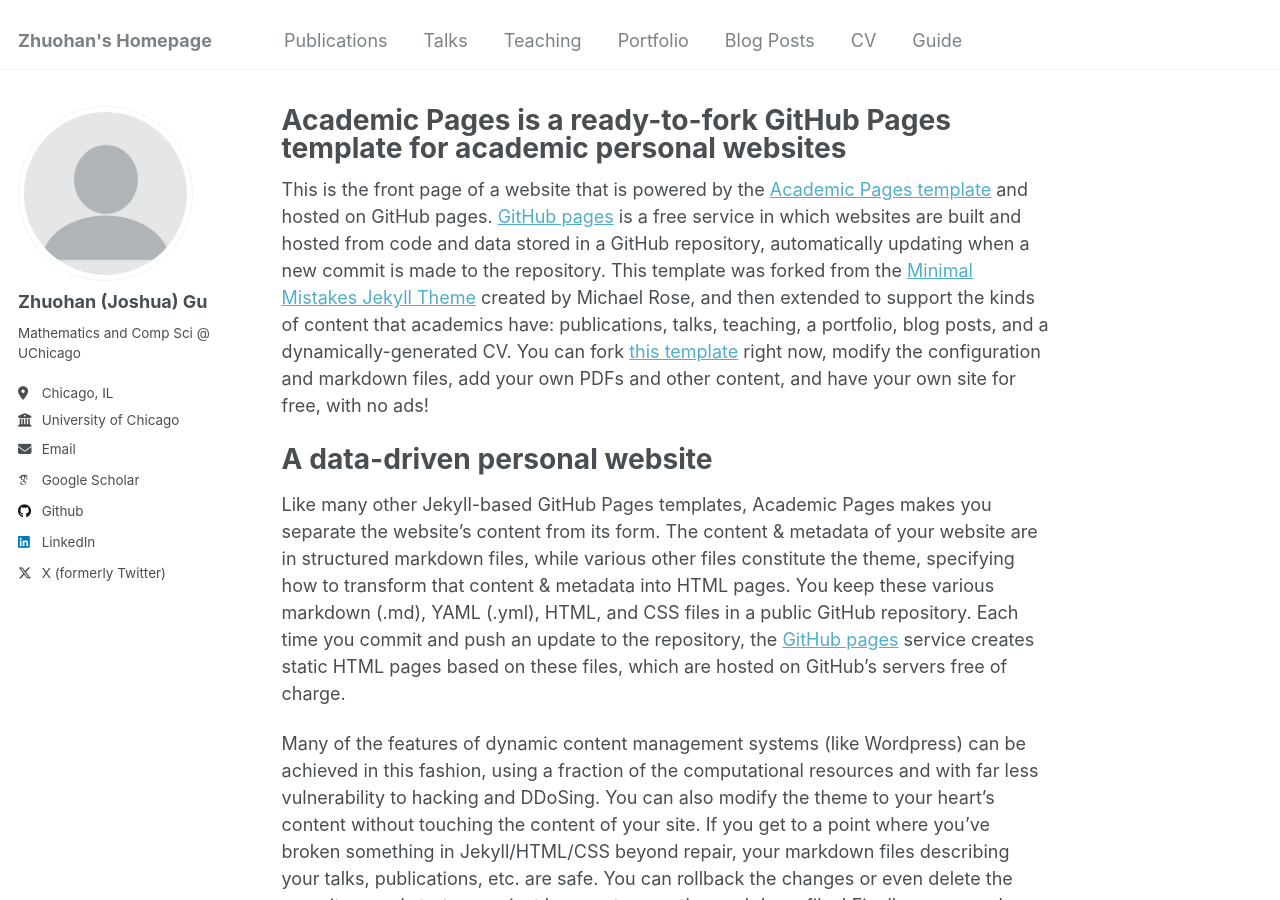
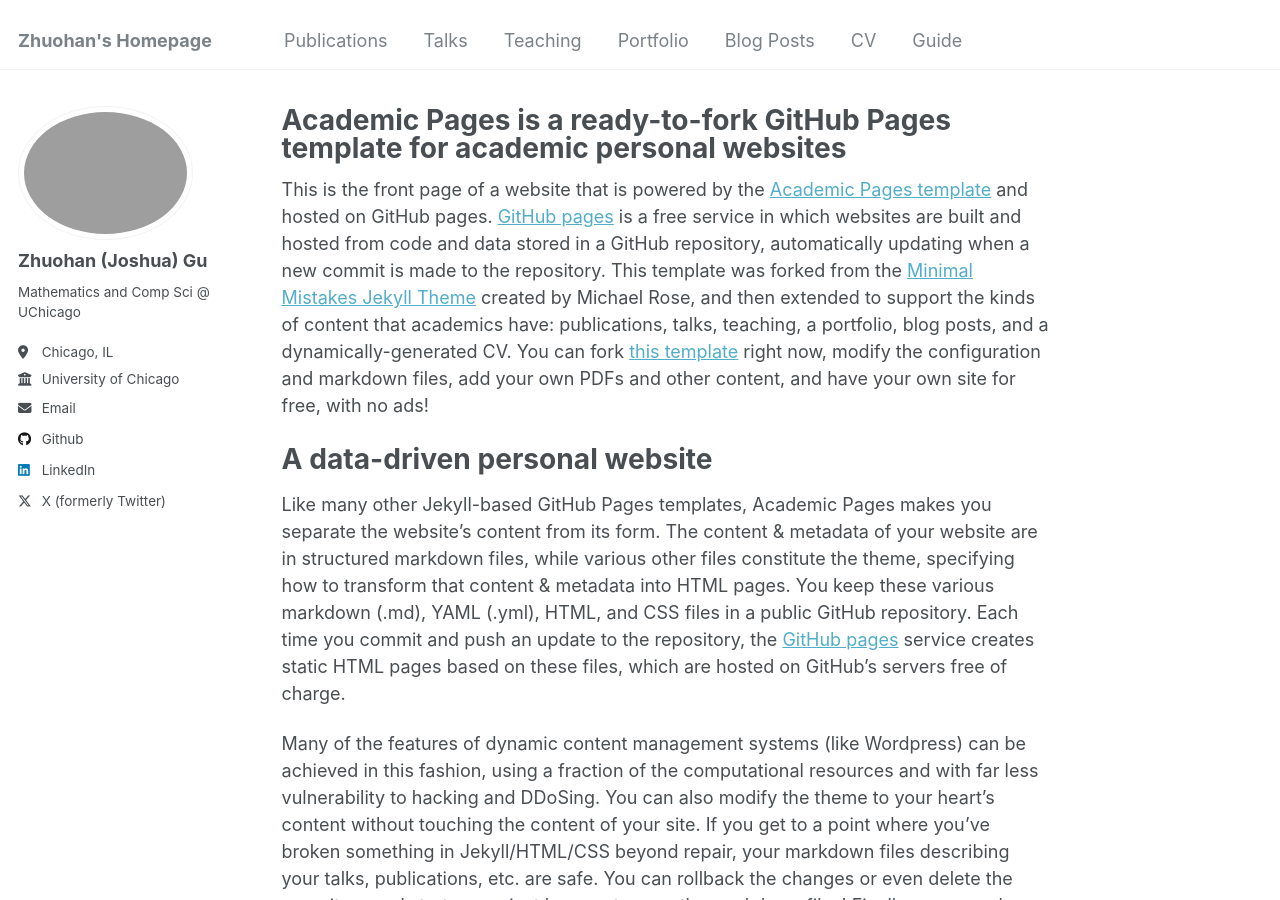
Before and after one commit to zhuohangu/zhuohangu.github.io, a Jekyll site: the page built from _pages/about.md, in a window 1280 px wide and 900 px high. Built offline with Jekyll 4.4.1, drawn with Linux system fonts in a browser that asks for light colours; some web fonts are replaced.

Commit message:
add profile pic

```diff
--- a/_config.yml
+++ b/_config.yml
@@ -21,7 +21,7 @@ repository               : "academicpages/academicpages.github.io"
 #               Additional customization can be done by editing /_includes/author-profile.html
 author:
   # Biographic information
-  avatar           : "profile.png"
+  avatar           : "profile_1.jpg"
   name             : "Zhuohan (Joshua) Gu"
   pronouns         : # example: "she/her"
   bio              : "Mathematics and Comp Sci @ UChicago"
@@ -32,7 +32,7 @@ author:
 
   # Academic websites
   arxiv            : # URL - Update with the correct link to your profile
-  googlescholar    : "https://scholar.google.com/citations?user=PS_CX0AAAAAJ"
+  googlescholar    : # "https://scholar.google.com/citations?user=PS_CX0AAAAAJ"
   impactstory      : # URL
   orcid            : # "http://orcid.org/yourorcidurl"
   semantic         : # URL
```
